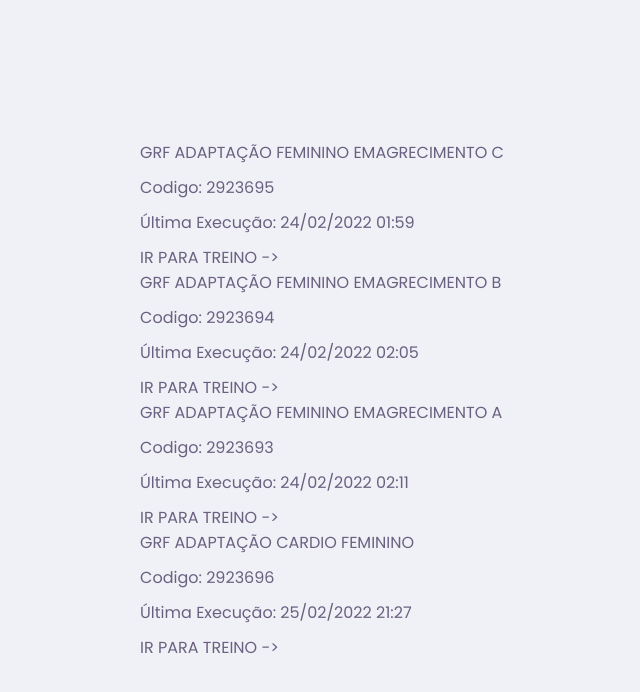
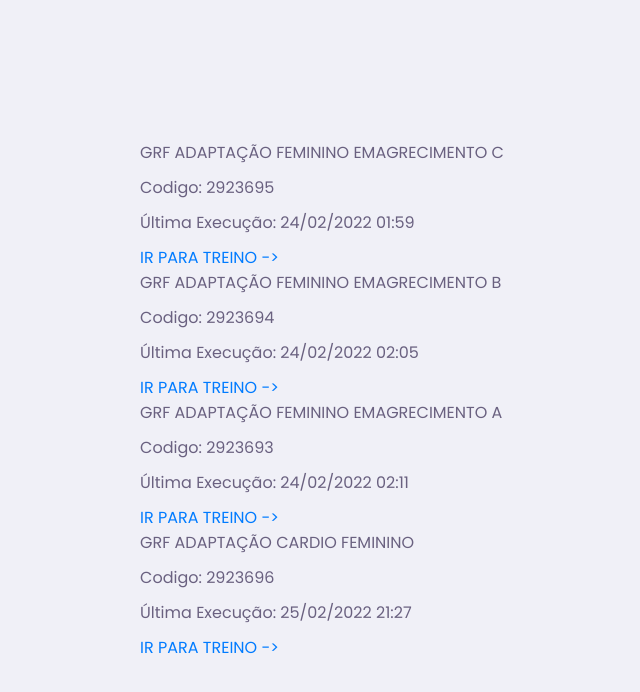
Before and after one commit to imkimura/just-do-it, a React (Create React App) app: page /trainings in a window 1280 px wide. Shown: the top 692 px of the page, without its empty margins (318-958 px from the left). Built offline with nearby package versions, Linux system fonts and the light colour scheme.

Commit message:
mais avanços ai

```diff
--- /dev/null
+++ b/src/pages/Training/index.js
@@ -0,0 +1,18 @@
+import React, { useState } from 'react';
+import { useLocation } from 'react-router';
+
+const Training = () => {
+    const location = useLocation();
+    const {codigo} = location.state || '';
+
+    console.log(codigo.codigo);
+
+    return (
+        <div>
+            <p>Ola</p>
+            <div>{codigo.codigo}</div>
+        </div>
+    );
+}
+
+export default Training;
--- a/src/pages/Trainings/index.js
+++ b/src/pages/Trainings/index.js
@@ -1,6 +1,6 @@
 import moment from 'moment';
 import React, { useState } from 'react';
-import {useLocation} from 'react-router-dom';
+import {Link, useLocation} from 'react-router-dom';
 
 const Trainings = () => {
     const location = useLocation();
@@ -84,13 +84,20 @@ const Trainings = () => {
 
     return (
         <div>
-            {trainings.map((training) => {
+            {trainings.map((training, i) => {
                 return (
-                <div>
+                <div key={training.codigo+i}>
                     <p>{training.nome}</p>
                     <p>Codigo: {training.codigo}</p>
                     <p>Última Execução: {moment(training.ultimaexecucao).format('DD/MM/YYYY HH:mm')}</p>
-                    <a>IR PARA TREINO -> </a>
+                    <Link
+                        to={{
+                            pathname: '/workout',
+                        }}
+                        state= {{
+                            codigo: training
+                        }}
+                    >IR PARA TREINO -> </Link>
                 </div>
                 )
             })}
--- a/src/routes.js
+++ b/src/routes.js
@@ -1,6 +1,7 @@
 import React from 'react';
 import {Routes, Route, BrowserRouter} from 'react-router-dom';
 import Home from './pages/Home';
+import Training from './pages/Training';
 import Trainings from './pages/Trainings';
 
 
@@ -9,6 +10,7 @@ const Router = () => {
     <BrowserRouter>
         <Routes>
             <Route path='/' exact element={<Home/>} />
+            <Route path='/workout' exact element={<Training/>} />
             <Route path='/trainings' exact element={<Trainings/>} />
         </Routes>
     </BrowserRouter>
```
